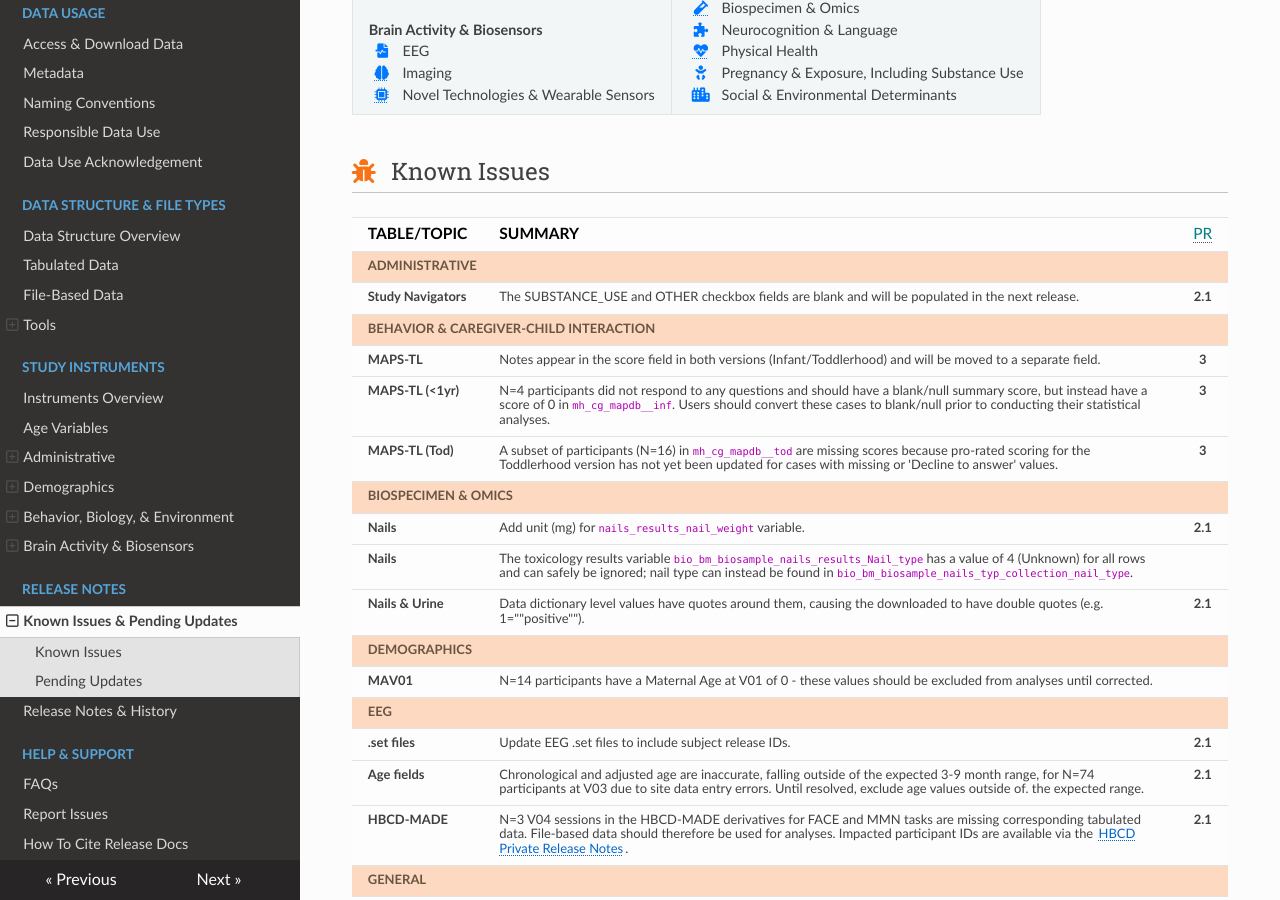
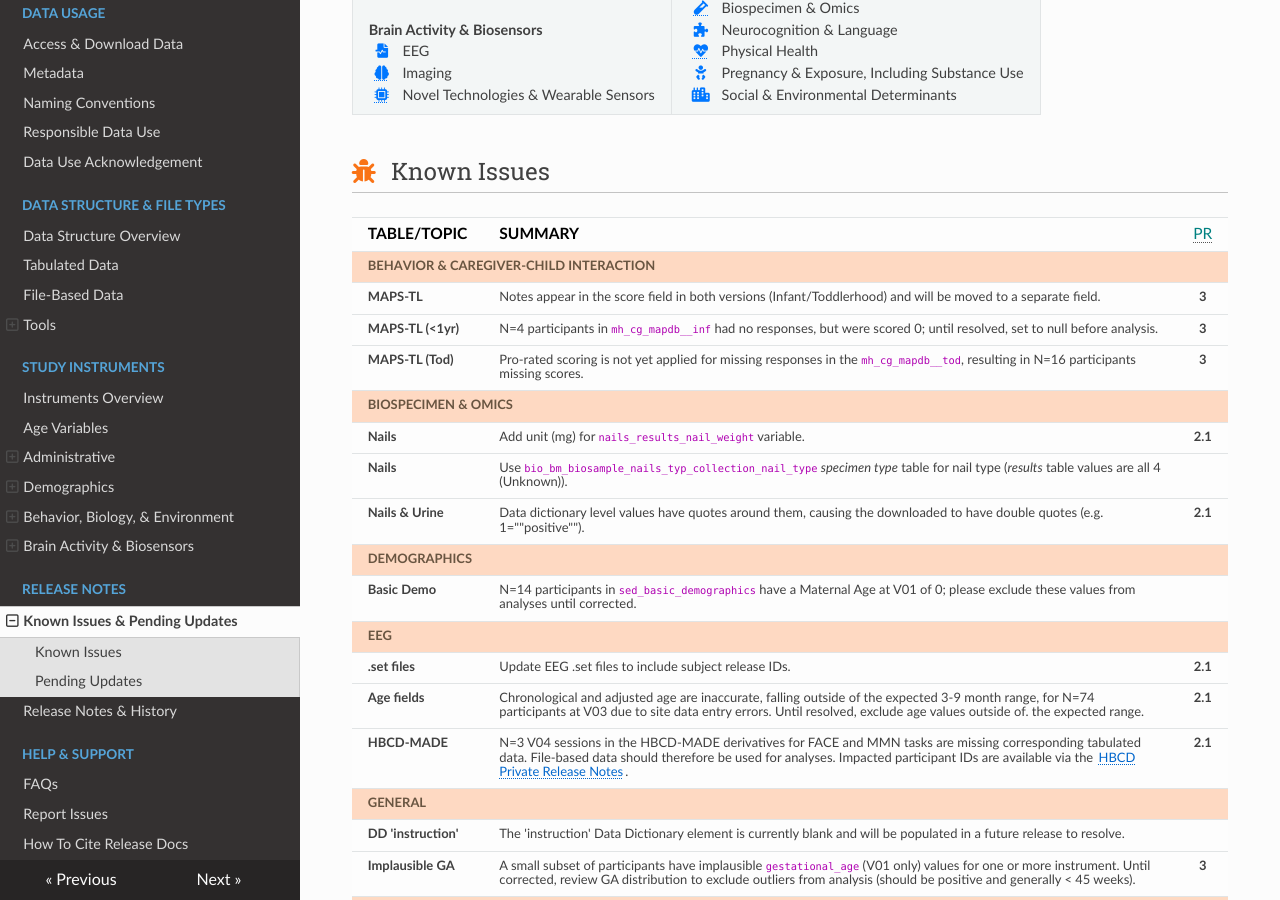
Before and after one commit to nbdc-datahub/hbcd-docs, an MkDocs documentation site: the page built from docs/changelog/issues-updates.md, in a window 1280 px wide and 900 px high, scrolled down 467 px. Built offline with MkDocs 1.6.1, drawn with Linux system fonts in a browser that asks for light colours; nearby versions of some CDN libraries; some of the changed text lies outside the part shown.

Commit message:
update known issues

```diff
--- a/docs/changelog/issues-updates.md
+++ b/docs/changelog/issues-updates.md
@@ -54,12 +54,6 @@
     </thead>
     <tbody>
 
-<tr class="domain-row-issue"><td colspan="4"><strong>ADMINISTRATIVE</strong></td></tr>
-<tr>
-<td class='table-cell' style='font-weight: bold;'>Study Navigators</td>
-<td style='word-wrap: break-word; white-space: normal;'>The SUBSTANCE_USE and OTHER checkbox fields are blank and will be populated in the next release.</td>
-<td style='text-align: center; font-weight: bold;'>2.1</td>
-</tr>
 <tr class="domain-row-issue"><td colspan="4"><strong>BEHAVIOR &amp; CAREGIVER-CHILD INTERACTION</strong></td></tr>
 <tr>
 <td class='table-cell' style='font-weight: bold;'>MAPS-TL</td>
@@ -68,12 +62,12 @@
 </tr>
 <tr>
 <td class='table-cell' style='font-weight: bold;'>MAPS-TL (&lt;1yr)</td>
-<td style='word-wrap: break-word; white-space: normal;'>N=4 participants did not respond to any questions and should have a blank/null summary score, but instead have a score of 0 in <code>mh_cg_mapdb__inf</code>. Users should convert these cases to blank/null prior to conducting their statistical analyses.</td>
+<td style='word-wrap: break-word; white-space: normal;'>N=4 participants in <code>mh_cg_mapdb__inf</code> had no responses, but were scored 0; until resolved, set to null before analysis.</td>
 <td style='text-align: center; font-weight: bold;'>3</td>
 </tr>
 <tr>
 <td class='table-cell' style='font-weight: bold;'>MAPS-TL (Tod)</td>
-<td style='word-wrap: break-word; white-space: normal;'>A subset of participants (N=16) in <code>mh_cg_mapdb__tod</code> are missing scores because pro-rated scoring for the Toddlerhood version has not yet been updated for cases with missing or 'Decline to answer' values.</td>
+<td style='word-wrap: break-word; white-space: normal;'>Pro-rated scoring is not yet applied for missing responses in the <code>mh_cg_mapdb__tod</code>, resulting in N=16 participants missing scores.</td>
 <td style='text-align: center; font-weight: bold;'>3</td>
 </tr>
 <tr class="domain-row-issue"><td colspan="4"><strong>BIOSPECIMEN &amp; OMICS</strong></td></tr>
@@ -84,7 +78,7 @@
 </tr>
 <tr>
 <td class='table-cell' style='font-weight: bold;'>Nails</td>
-<td style='word-wrap: break-word; white-space: normal;'>The toxicology results variable <code>bio_bm_biosample_nails_results_Nail_type</code> has a value of 4 (Unknown) for all rows and can safely be ignored; nail type can instead be found in <code>bio_bm_biosample_nails_typ_collection_nail_type</code>.</td>
+<td style='word-wrap: break-word; white-space: normal;'>Use <code>bio_bm_biosample_nails_typ_collection_nail_type</code> <em>specimen type</em> table for nail type (<em>results</em> table values are all 4 (Unknown)).</td>
 <td style='text-align: center; font-weight: bold;'></td>
 </tr>
 <tr>
@@ -94,8 +88,8 @@
 </tr>
 <tr class="domain-row-issue"><td colspan="4"><strong>DEMOGRAPHICS</strong></td></tr>
 <tr>
-<td class='table-cell' style='font-weight: bold;'>MAV01</td>
-<td style='word-wrap: break-word; white-space: normal;'>N=14 participants have a Maternal Age at V01 of 0 - these values should be excluded from analyses until corrected.</td>
+<td class='table-cell' style='font-weight: bold;'>Basic Demo</td>
+<td style='word-wrap: break-word; white-space: normal;'>N=14 participants in <code>sed_basic_demographics</code> have a Maternal Age at V01 of 0; please exclude these values from analyses until corrected.</td>
 <td style='text-align: center; font-weight: bold;'></td>
 </tr>
 <tr class="domain-row-issue"><td colspan="4"><strong>EEG</strong></td></tr>
@@ -232,6 +226,12 @@
     </thead>
     <tbody>
 
+<tr class="domain-row-pending"><td colspan="4"><strong>ADMINISTRATIVE</strong></td></tr>
+<tr>
+<td class='table-cell' style='font-weight: bold;'>Study Navigators</td>
+<td style='word-wrap: break-word; white-space: normal;'>The SUBSTANCE_USE and OTHER checkbox fields are blank and will be populated in the next release.</td>
+<td style='text-align: center; font-weight: bold;'>2.1</td>
+</tr>
 <tr class="domain-row-pending"><td colspan="4"><strong>BEHAVIOR &amp; CAREGIVER-CHILD INTERACTION</strong></td></tr>
 <tr>
 <td class='table-cell' style='font-weight: bold;'>ECBQ</td>
```
Also changed, not shown: 1 other file.
